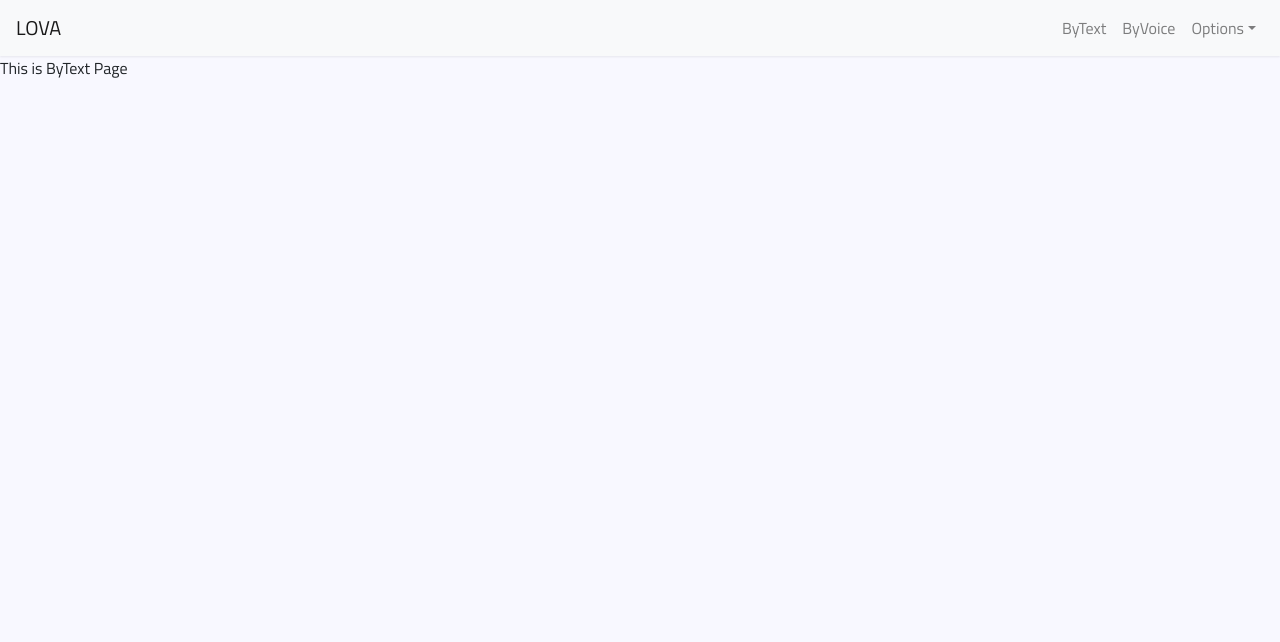
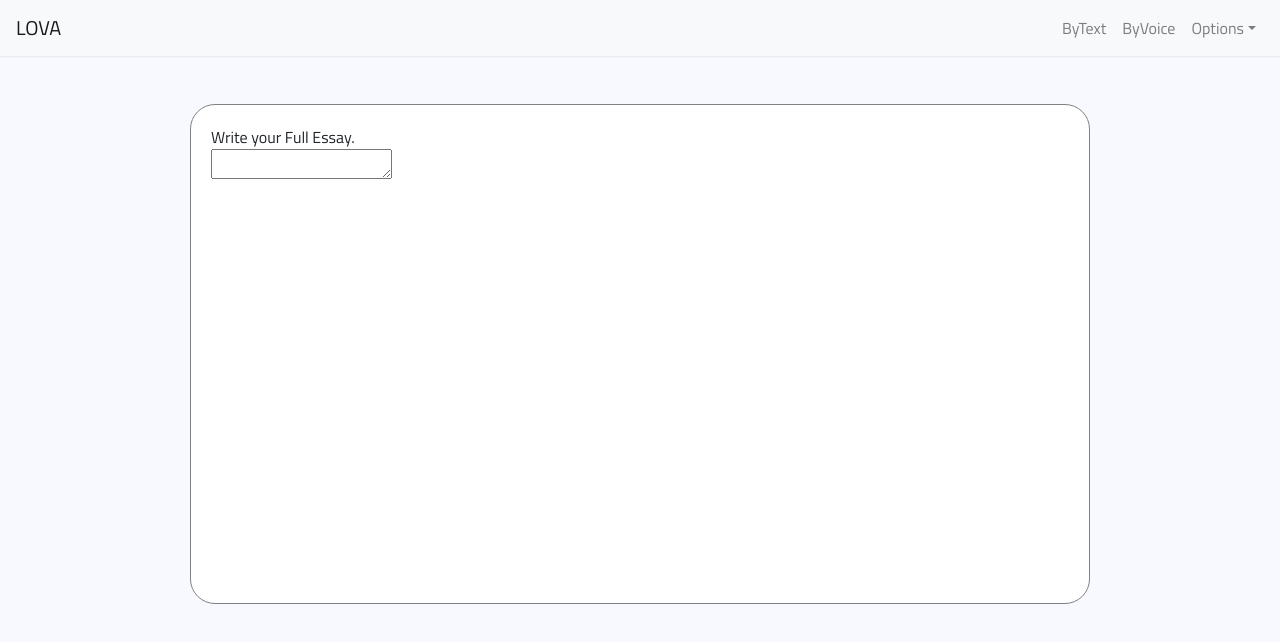
Before and after one commit to Seogeurim/lova-front, a React (Create React App) app: page /text in a window 1280 px wide. Shown: the top 642 px of the page. Built offline with nearby package versions, Linux system fonts and the light colour scheme.

Commit message:
ByTextPage #1

```diff
--- a/package.json
+++ b/package.json
@@ -12,6 +12,7 @@
     "react-router-dom": "^4.3.1",
     "react-router-transition": "^1.2.1",
     "react-scripts": "2.1.3",
+    "react-textarea-autosize": "^7.1.0",
     "reactstrap": "^7.1.0"
   },
   "scripts": {
--- a/src/Pages/ByTextPage/ByTextPage.js
+++ b/src/Pages/ByTextPage/ByTextPage.js
@@ -3,6 +3,7 @@
 
 import React, { Component } from "react";
 import { NavBar } from "../../Components";
+import Textarea from "react-textarea-autosize";
 
 const defaultProps = {};
 const propTypes = {};
@@ -17,7 +18,14 @@ class ByTextPage extends Component {
     return (
       <div>
         <NavBar />
-        This is ByText Page
+        <div className="InputBox">
+          <div className="textInput">
+            <div className="textInput__head">
+              <p>Write your Full Essay.</p>
+              <Textarea className="textInput__head__input" maxRows={4} />
+            </div>
+          </div>
+        </div>
       </div>
     );
   }
--- a/src/Pages/ByTextPage/ByTextPage.scss
+++ b/src/Pages/ByTextPage/ByTextPage.scss
@@ -1,3 +1,34 @@
 /*
   ByText Page Styling
 */
+.InputBox {
+  display: flex;
+  justify-content: center;
+}
+.textInput {
+  margin-top: 3rem;
+  padding: 20px;
+  width: 900px;
+  height: 500px;
+  background-color: white;
+  border: 1px solid grey;
+  border-radius: 25px;
+
+  &__head {
+    &__input {
+      //border: none;
+      &:focus {
+        outline: none;
+      }
+    }
+  }
+
+  &__body {
+    border: none;
+    &__input {
+      &:focus {
+        outline: none;
+      }
+    }
+  }
+}
```
Also changed, not shown: 1 other file (tests, documents, lock files or other folders).
